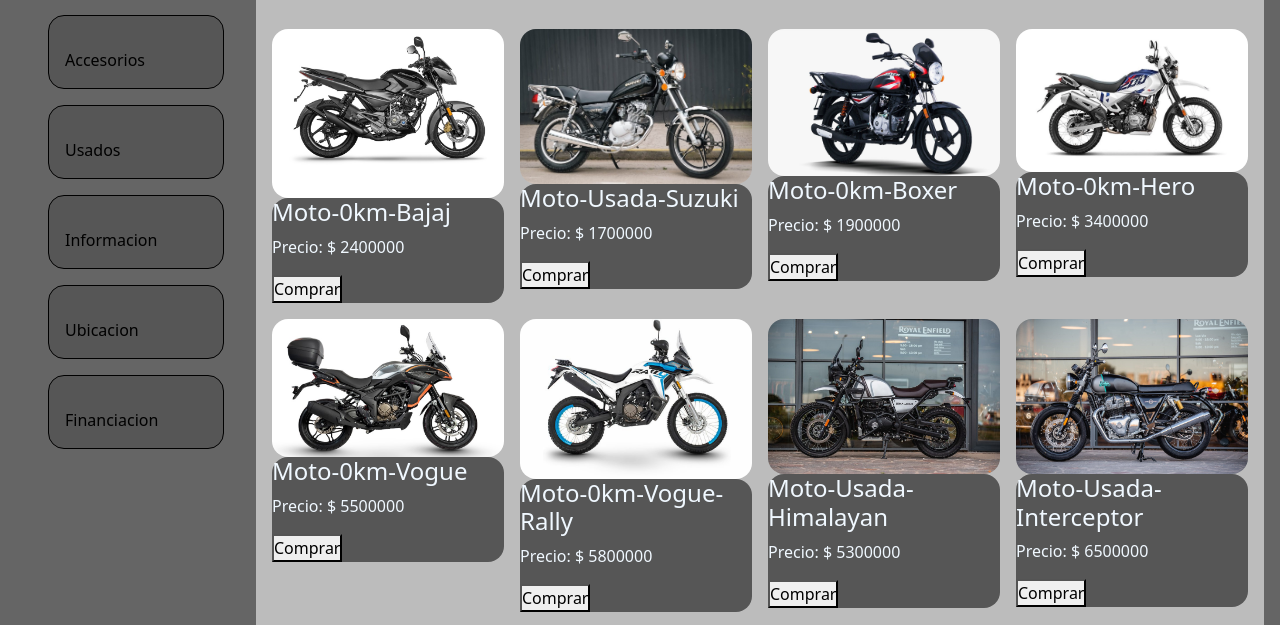
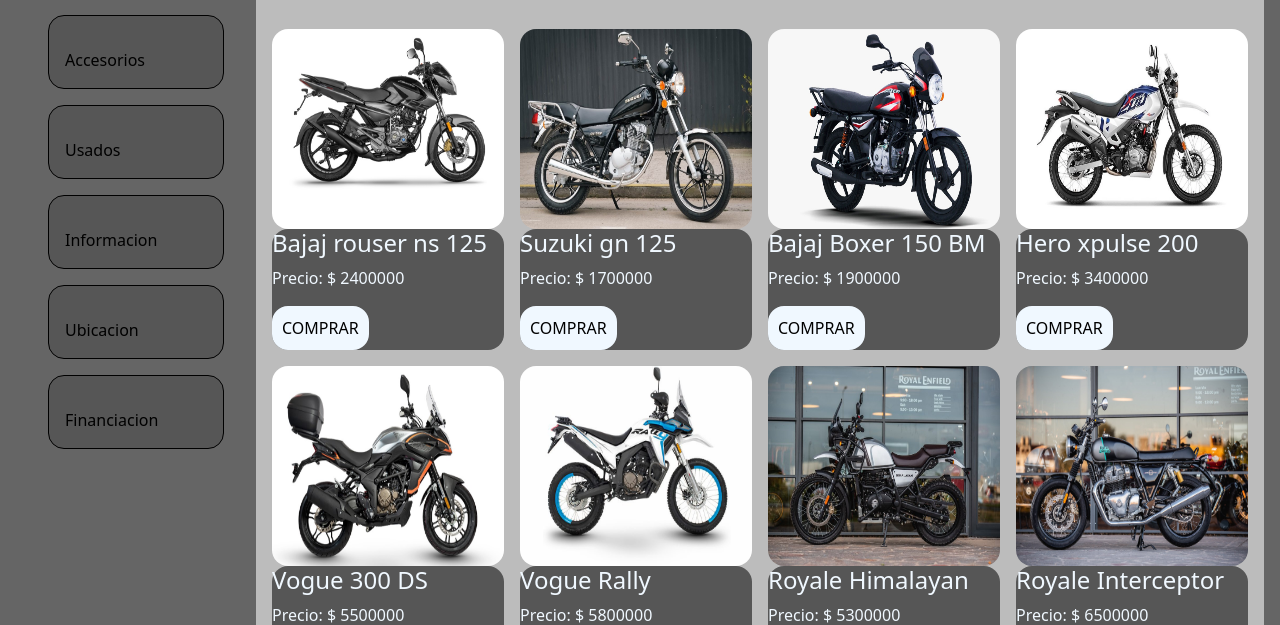
Before and after one commit to IsaacDiazPadila/Proyecto-Final-Javascript-DiazIsaac, a plain HTML site: page index.html in a window 1280 px wide. Shown: the part 329-954 px from the top of the page. Drawn offline with nearby package versions, Linux system fonts and the light colour scheme; a web font is replaced by a local one.

Commit message:
Mejora en estilos de los productos

```diff
--- a/estilos.css
+++ b/estilos.css
@@ -118,6 +118,7 @@
 
 .producto-imagen {
     max-width: 100%;
+    height: 200px;
     border-radius: 1rem;
 }
 
@@ -127,7 +128,7 @@
     border-radius: 1rem;
 }
 
-.comprar {
+.producto-comprar {
     border: 0;
     background-color: aliceblue;
     padding: .5rem;
@@ -137,7 +138,7 @@
     border: 2px solid aliceblue;
 }
 
-.comprar:hover {
+.producto-comprar:hover {
     background-color: rgb(0, 0, 0);
     color: aliceblue;
 }
--- a/js/main.js
+++ b/js/main.js
@@ -4,7 +4,7 @@
 const productos = [
     {
         id: "moto-0km-01",
-        titulo: "Moto-0km-Bajaj",
+        titulo: "Bajaj rouser ns 125",
         imagen: "./img/rouser ns 125 negra.jpg.jpg",
         categoria: {
             nombre: "0Km",
@@ -15,7 +15,7 @@
 
     {
         id: "moto-usada-01",
-        titulo: "Moto-Usada-Suzuki",
+        titulo: "Suzuki gn 125",
         imagen: "./img/suzuki-gn-125.jpf.jpg",
         categoria: {
             nombre: "Usados",
@@ -26,7 +26,7 @@
 
     {
         id: "moto-0km-02",
-        titulo: "Moto-0km-Boxer",
+        titulo: "Bajaj Boxer 150 BM",
         imagen: "./img/boxer-150.jpg.jpg",
         categoria: {
             nombre: "0Km",
@@ -37,7 +37,7 @@
 
     {
         id: "moto-0km-04",
-        titulo: "Moto-0km-Hero",
+        titulo: "Hero xpulse 200",
         imagen: "./img/Hero-XPulse-200.jpg.webp",
         categoria: {
             nombre: "0Km",
@@ -48,7 +48,7 @@
 
     {
         id: "moto-0km-05",
-        titulo: "Moto-0km-Vogue",
+        titulo: "Vogue 300 DS",
         imagen: "./img/vogue-300-ds.jpg.jpg",
         categoria: {
             nombre: "0Km",
@@ -60,7 +60,7 @@
 
     {
         id: "moto-0km-06",
-        titulo: "Moto-0km-Vogue-Rally",
+        titulo: "Vogue Rally",
         imagen: "./img/Vogue-Rally-AZUL.jpg.jpg",
         categoria: {
             nombre: "0Km",
@@ -71,7 +71,7 @@
 
     {
         id: "moto-usada-02",
-        titulo: "Moto-Usada-Himalayan",
+        titulo: "Royale Himalayan",
         imagen: "./img/HIMALAYAN.jpg.jpg",
         categoria: {
             nombre: "Usados",
@@ -82,7 +82,7 @@
 
     {
         id: "moto-usada-03",
-        titulo: "Moto-Usada-Interceptor",
+        titulo: "Royale Interceptor",
         imagen: "./img/Interceptor.jpg.jpg",
         categoria: {
             nombre: "Usados",
```
